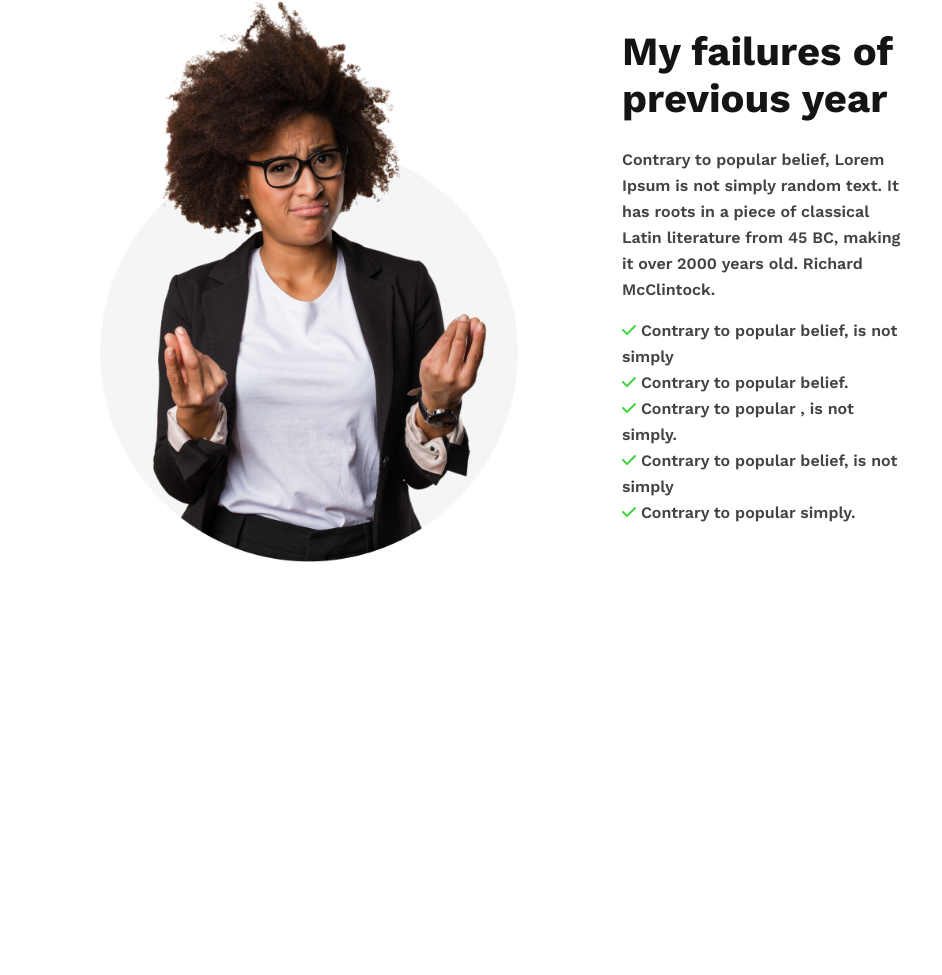
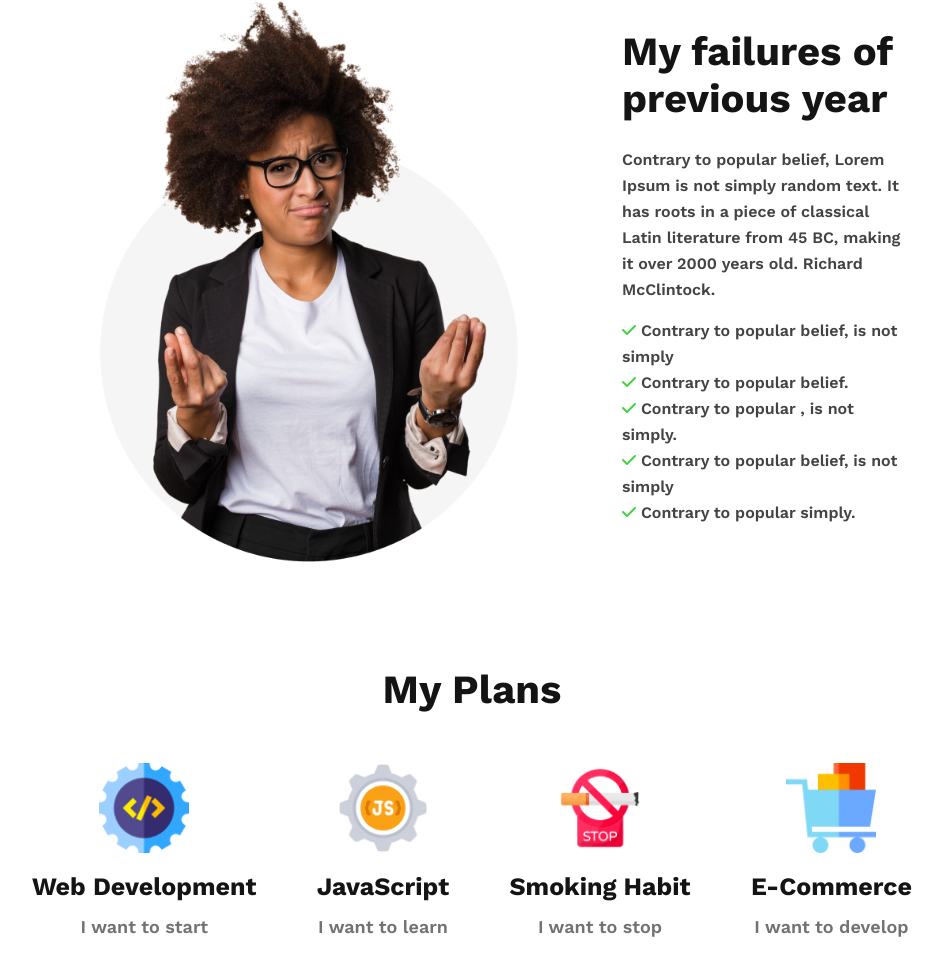
Before and after one commit to shihab01118/Concept-Project-2, a plain HTML site: page index.html in a window 1280 px wide. Shown: the part 911-1886 px from the top of the page, without its empty margins (168-1110 px from the left). Before the commit the page ends 1577 px from the top, so only its background shows below. Drawn offline with nearby package versions, Linux system fonts and the light colour scheme.

Commit message:
plans added

```diff
--- a/index.html
+++ b/index.html
@@ -40,7 +40,31 @@
         </section>
 
         <!-- plan section -->
-        <section class="plan"></section>
+        <section class="plan">
+            <h3 class="plan-title">My Plans</h3>
+            <div class="plan-container">
+                <div class="plan-topic">
+                    <img class="plan-icon" src="images/icons/web.png" alt="html-icon">
+                    <h4 class="plan-topic-title">Web Development</h4>
+                    <p class="plan-topic-text">I want to start</p>
+                </div>
+                <div class="plan-topic">
+                    <img class="plan-icon" src="images/icons/js.png" alt="js-icon">
+                    <h4 class="plan-topic-title">JavaScript</h4>
+                    <p class="plan-topic-text">I want to learn</p>
+                </div>
+                <div class="plan-topic">
+                    <img class="plan-icon" src="images/icons/smoke.png" alt="cigarette-icon">
+                    <h4 class="plan-topic-title">Smoking Habit</h4>
+                    <p class="plan-topic-text">I want to stop</p>
+                </div>
+                <div class="plan-topic">
+                    <img class="plan-icon" src="images/icons/ecom.png" alt="shop-icon">
+                    <h4 class="plan-topic-title">E-Commerce</h4>
+                    <p class="plan-topic-text">I want to develop</p>
+                </div>
+            </div>
+        </section>
     </main>
     <footer></footer>
 </body>
--- a/styles/style.css
+++ b/styles/style.css
@@ -84,6 +84,44 @@
     font-weight: 400;
     line-height: 26px;
 }
+
 .fa-check {
     color: rgb(65, 212, 65);
 }
+
+/* plan section */
+.plan-title {
+    color: #151414;
+    font-size: 40px;
+    font-weight: 700;
+    text-align: center;
+}
+
+.plan-container {
+    display: flex;
+    justify-content: space-between;
+    margin: 50px 200px 100px;
+    gap: 50px;
+}
+
+.plan-topic {
+    text-align: center;
+}
+
+.plan-icon {
+    width: 90px;
+    height: 90px;
+}
+
+.plan-topic-title {
+    color: #151414;
+    font-size: 25px;
+    font-weight: 700;
+    margin: 15px 0;
+}
+
+.plan-topic-text {
+    color: #737272;
+    font-size: 18px;
+    font-weight: 500;
+}
```
